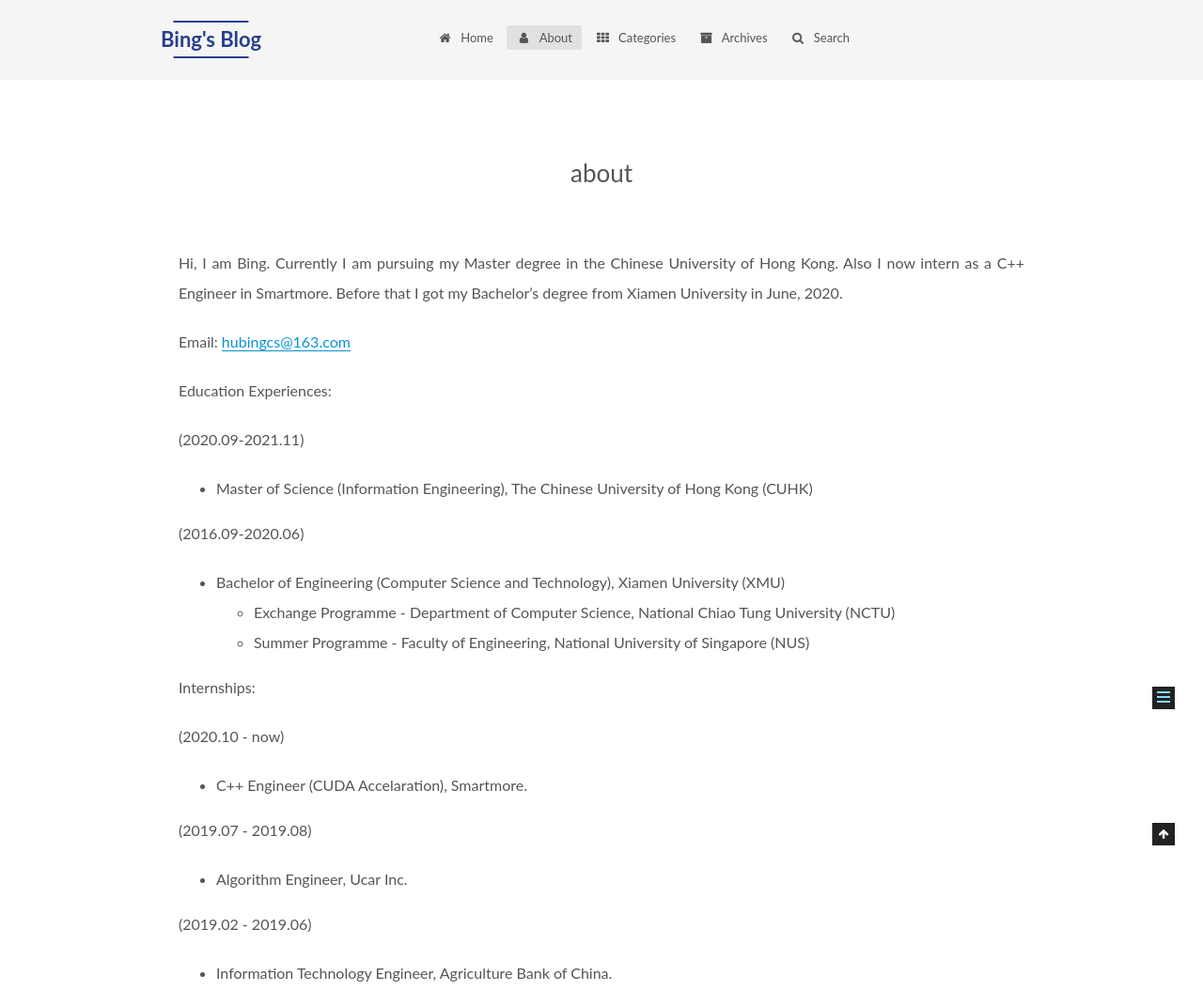
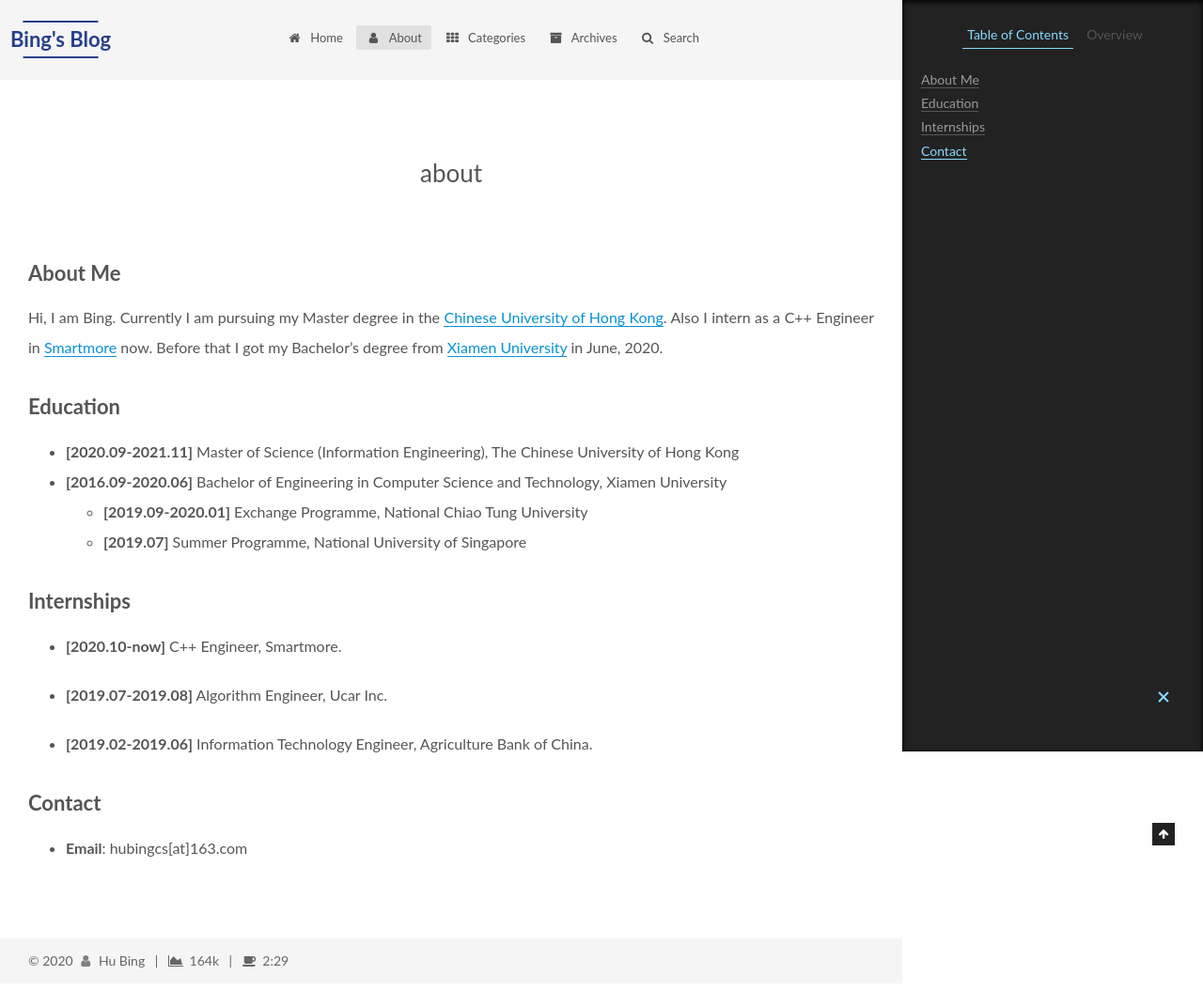
Before and after one commit to LearnerHB/LearnerHB.GitHub.io, a plain HTML site: page about/index.html in a window 1280 px wide. Shown: the top 1055 px of the page at 94% size. Drawn offline with Linux system fonts and the light colour scheme; some packages are replaced by stand-ins of ours; a script that the page names is missing.

Commit message:
Site updated: 2020-11-25 11:28:14

```diff
--- a/about/index.html
+++ b/about/index.html
@@ -98,17 +98,17 @@
 
 
 
-  <meta name="description" content="Hi, I am Bing. Currently I am pursuing my Master degree in the Chinese University of Hong Kong. Also I now intern as a C++ Engineer in Smartmore. Before that I got my Bachelor’s degree from Xiamen Uni">
+  <meta name="description" content="About MeHi, I am Bing. Currently I am pursuing my Master degree in the Chinese University of Hong Kong. Also I intern as a C++ Engineer in Smartmore now. Before that I got my Bachelor’s degree from Xi">
 <meta property="og:type" content="website">
 <meta property="og:title" content="about">
 <meta property="og:url" content="http://bingcs.com/about/index.html">
 <meta property="og:site_name" content="Bing&#39;s Blog">
-<meta property="og:description" content="Hi, I am Bing. Currently I am pursuing my Master degree in the Chinese University of Hong Kong. Also I now intern as a C++ Engineer in Smartmore. Before that I got my Bachelor’s degree from Xiamen Uni">
+<meta property="og:description" content="About MeHi, I am Bing. Currently I am pursuing my Master degree in the Chinese University of Hong Kong. Also I intern as a C++ Engineer in Smartmore now. Before that I got my Bachelor’s degree from Xi">
 <meta property="og:locale" content="default">
-<meta property="og:updated_time" content="2020-11-13T03:37:26.769Z">
+<meta property="og:updated_time" content="2020-11-25T03:27:39.339Z">
 <meta name="twitter:card" content="summary">
 <meta name="twitter:title" content="about">
-<meta name="twitter:description" content="Hi, I am Bing. Currently I am pursuing my Master degree in the Chinese University of Hong Kong. Also I now intern as a C++ Engineer in Smartmore. Before that I got my Bachelor’s degree from Xiamen Uni">
+<meta name="twitter:description" content="About MeHi, I am Bing. Currently I am pursuing my Master degree in the Chinese University of Hong Kong. Also I intern as a C++ Engineer in Smartmore now. Before that I got my Bachelor’s degree from Xi">
 
 
 
@@ -386,33 +386,25 @@
       <div class="post-body">
 
 
-          <p>Hi, I am Bing. Currently I am pursuing my Master degree in the Chinese University of Hong Kong. Also I now intern as a C++ Engineer in Smartmore. Before that I got my Bachelor’s degree from Xiamen University in June, 2020.  </p>
-<p>Email: <a href="mailto:hubingcs@163.com" target="_blank" rel="noopener">hubingcs@163.com</a></p>
-<p>Education Experiences:</p>
-<p>(2020.09-2021.11)</p>
-<ul>
-<li>Master of Science (Information Engineering), The Chinese University of Hong Kong (CUHK)</li>
-</ul>
-<p>(2016.09-2020.06)</p>
-<ul>
-<li>Bachelor of Engineering (Computer Science and Technology), Xiamen University (XMU)<ul>
-<li>Exchange Programme - Department of Computer Science, National Chiao Tung University (NCTU)</li>
-<li>Summer Programme - Faculty of Engineering, National University of Singapore (NUS)</li>
+          <h2 id="About-Me"><a href="#About-Me" class="headerlink" title="About Me"></a>About Me</h2><p>Hi, I am Bing. Currently I am pursuing my Master degree in the <a href="https://www.cuhk.edu.hk/english/index.html" target="_blank" rel="noopener">Chinese University of Hong Kong</a>. Also I intern as a C++ Engineer in <a href="https://smartmore.com" target="_blank" rel="noopener">Smartmore</a> now. Before that I got my Bachelor’s degree from <a href="https://www.xmu.edu.cn" target="_blank" rel="noopener">Xiamen University</a> in June, 2020.  </p>
+<h2 id="Education"><a href="#Education" class="headerlink" title="Education"></a>Education</h2><ul>
+<li><strong>[2020.09-2021.11]</strong> Master of Science (Information Engineering), The Chinese University of Hong Kong</li>
+<li><strong>[2016.09-2020.06]</strong> Bachelor of Engineering in Computer Science and Technology, Xiamen University<ul>
+<li><strong>[2019.09-2020.01]</strong> Exchange Programme, National Chiao Tung University</li>
+<li><strong>[2019.07]</strong> Summer Programme, National University of Singapore</li>
 </ul>
 </li>
 </ul>
-<p>Internships: </p>
-<p>(2020.10 - now)</p>
-<ul>
-<li>C++ Engineer (CUDA Accelaration), Smartmore.</li>
+<h2 id="Internships"><a href="#Internships" class="headerlink" title="Internships"></a>Internships</h2><ul>
+<li><p><strong>[2020.10-now]</strong> C++ Engineer, Smartmore.</p>
+</li>
+<li><p><strong>[2019.07-2019.08]</strong> Algorithm Engineer, Ucar Inc. </p>
+</li>
+<li><p><strong>[2019.02-2019.06]</strong> Information Technology Engineer, Agriculture Bank of China.</p>
+</li>
 </ul>
-<p>(2019.07 - 2019.08)</p>
-<ul>
-<li>Algorithm Engineer, Ucar Inc. </li>
-</ul>
-<p>(2019.02 - 2019.06)</p>
-<ul>
-<li>Information Technology Engineer, Agriculture Bank of China.</li>
+<h2 id="Contact"><a href="#Contact" class="headerlink" title="Contact"></a>Contact</h2><ul>
+<li><strong>Email</strong>: hubingcs[at]163.com</li>
 </ul>
 
 
@@ -452,8 +444,17 @@
 
 
 
+        <ul class="sidebar-nav motion-element">
+          <li class="sidebar-nav-toc sidebar-nav-active" data-target="post-toc-wrap">
+            Table of Contents
+          </li>
+          <li class="sidebar-nav-overview" data-target="site-overview-wrap">
+            Overview
+          </li>
+        </ul>
 
-      <div class="site-overview-wrap sidebar-panel sidebar-panel-active">
+
+      <div class="site-overview-wrap sidebar-panel">
         <div class="site-overview">
           <div class="site-author motion-element" itemprop="author" itemscope itemtype="http://schema.org/Person">
 
@@ -624,6 +625,23 @@
         </div>
       </div>
 
+
+      <!--noindex-->
+        <div class="post-toc-wrap motion-element sidebar-panel sidebar-panel-active">
+          <div class="post-toc">
+
+
+
+
+
+
+
+              <div class="post-toc-content"><ol class="nav"><li class="nav-item nav-level-2"><a class="nav-link" href="#About-Me"><span class="nav-text">About Me</span></a></li><li class="nav-item nav-level-2"><a class="nav-link" href="#Education"><span class="nav-text">Education</span></a></li><li class="nav-item nav-level-2"><a class="nav-link" href="#Internships"><span class="nav-text">Internships</span></a></li><li class="nav-item nav-level-2"><a class="nav-link" href="#Contact"><span class="nav-text">Contact</span></a></li></ol></div>
+
+
+          </div>
+        </div>
+      <!--/noindex-->
 
 
 
```
